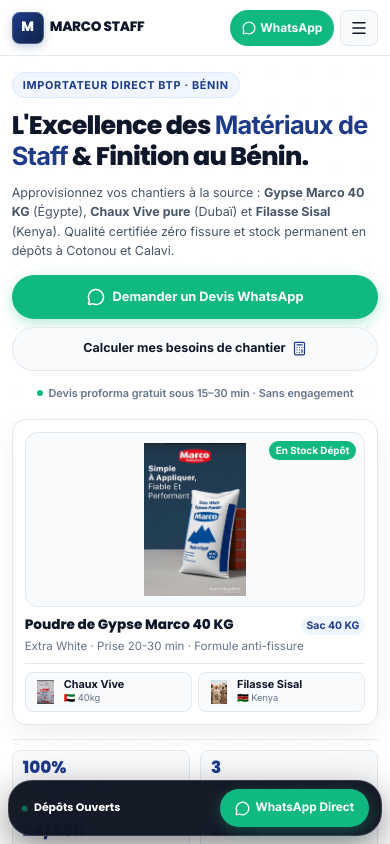
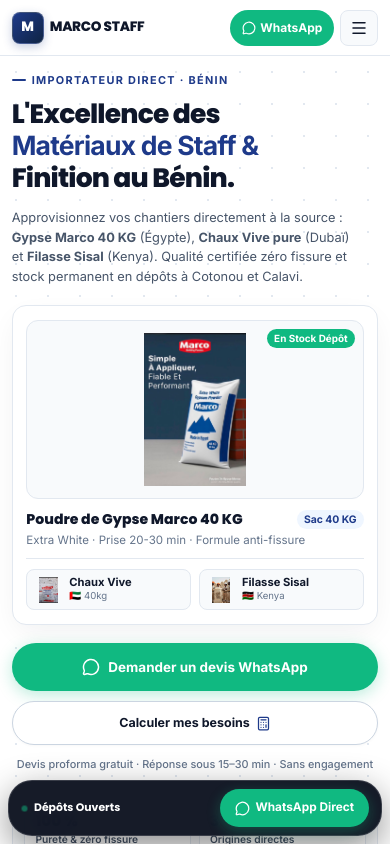
Before and after one commit to Elie-lokossou/marco-staff-benin, a React (Vite) app in the folder figma_export_2/: page / in a window 390 px wide. Shown: the top 844 px of the page. Built offline with nearby package versions, Linux system fonts and the light colour scheme; the HTML template or start-up script is replaced by a standard one.

Commit message:
feat(hero-mobile): refined editorial layout, breathing visual groups, product showcase prominence, and verified 320-430px

```diff
--- a/figma_export_2/src/App.tsx
+++ b/figma_export_2/src/App.tsx
@@ -439,6 +439,7 @@
 
 // ─── 1. Hero Section (Composition Studio 3 Matériaux Haute Définition) ───────
 // ─── 1. Hero Section (Composition Studio Desktop + Composition Mobile-First Ciblée) ──
+// ─── 1. Hero Section (Composition Studio Desktop + Composition Mobile-First Éditoriale & Aérée) ──
 function HeroSection({ onVoirProduits, onSimulateur }: { onVoirProduits: () => void; onSimulateur: () => void }) {
   return (
     <section id="accueil" style={{
@@ -450,9 +451,9 @@
     }}>
       <div className="site-container" style={{
         paddingTop: "clamp(16px, 3.5vw, 56px)",
-        paddingBottom: "clamp(24px, 4vw, 72px)",
-      }}>
-        {/* Desktop Layout (>= 769px) */}
+        paddingBottom: "clamp(28px, 5vw, 72px)",
+      }}>
+        {/* Desktop Layout (>= 769px) - Intact & Conforme */}
         <div className="hero-grid desktop-hero" style={{
           display: "grid", gridTemplateColumns: "1.15fr 0.85fr",
           gap: "clamp(20px, 3.5vw, 48px)", alignItems: "center", position: "relative",
@@ -593,91 +594,81 @@
 
         </div>
 
-        {/* Mobile Composition (<= 768px) Véritable Hiérarchie Mobile-First */}
-        <div className="mobile-hero" style={{ display: "none", flexDirection: "column", gap: 12 }}>
-
-          {/* 1. Micro-label institutionnel */}
+        {/* Mobile Composition (<= 768px) Structure Éditoriale Aérée & Mobile-First */}
+        <div className="mobile-hero" style={{ display: "none", flexDirection: "column", gap: "clamp(18px, 4.5vw, 26px)" }}>
+
+          {/* Bloc 1 & 2 & 3 : En-tête & Proposition de valeur */}
+          <div style={{ display: "flex", flexDirection: "column", gap: 10 }}>
+            {/* 1. Micro-label institutionnel éditorial */}
             <div style={{ display: "flex", alignItems: "center", gap: 6 }}>
               <span style={{
                 fontFamily: "var(--ds-font-body)",
-              fontSize: "clamp(0.68rem, 2.5vw, 0.74rem)",
+                fontSize: "clamp(0.68rem, 2.5vw, 0.72rem)",
                 fontWeight: 700,
                 color: "#1E3A8A",
-              background: "#EFF6FF",
-              border: "1px solid #DBEAFE",
-              padding: "4px 10px",
-              borderRadius: "9999px",
                 textTransform: "uppercase",
-              letterSpacing: "0.06em"
-            }}>
-              Importateur Direct BTP · Bénin
-            </span>
-          </div>
-
-          {/* 2. Headline */}
+                letterSpacing: "0.12em",
+                display: "inline-flex",
+                alignItems: "center",
+                gap: 6
+              }}>
+                <span style={{ width: 14, height: 2, background: "#1E3A8A", display: "inline-block", borderRadius: 1 }} />
+                Importateur Direct · Bénin
+              </span>
+            </div>
+
+            {/* 2. Headline avec retours à la ligne intentionnels */}
             <h1 style={{
               fontFamily: "var(--ds-font-heading)",
-            fontSize: "clamp(1.4rem, 6.5vw, 1.85rem)",
+              fontSize: "clamp(1.5rem, 6.8vw, 2.05rem)",
               fontWeight: 800,
               color: "#0F172A",
               lineHeight: 1.2,
               letterSpacing: "-0.03em",
               margin: 0,
+              maxWidth: "94%",
               wordBreak: "break-word"
             }}>
-            L&apos;Excellence des <span style={{ color: "#1E3A8A" }}>Matériaux de Staff</span> &amp; Finition au Bénin.
+              L&apos;Excellence des<br />
+              <span style={{ color: "#1E3A8A" }}>Matériaux de Staff &amp;</span><br />
+              Finition au Bénin.
             </h1>
 
-          {/* 3. Proposition de valeur courte */}
+            {/* 3. Value Proposition courte (max 3 lignes) */}
             <p style={{
               fontFamily: "var(--ds-font-body)",
-            fontSize: "clamp(0.78rem, 3.2vw, 0.88rem)",
+              fontSize: "clamp(0.8rem, 3.2vw, 0.88rem)",
               color: "#475569",
               lineHeight: 1.55,
-            margin: 0,
+              margin: "4px 0 0",
+              maxWidth: "96%",
               wordBreak: "break-word"
             }}>
-            Approvisionnez vos chantiers à la source : <strong>Gypse Marco 40 KG</strong> (Égypte), <strong>Chaux Vive pure</strong> (Dubaï) et <strong>Filasse Sisal</strong> (Kenya). Qualité certifiée zéro fissure et stock permanent en dépôts à Cotonou et Calavi.
+              Approvisionnez vos chantiers directement à la source : <strong>Gypse Marco 40 KG</strong> (Égypte), <strong>Chaux Vive pure</strong> (Dubaï) et <strong>Filasse Sisal</strong> (Kenya). Qualité certifiée zéro fissure et stock permanent en dépôts à Cotonou et Calavi.
             </p>
-
-          {/* 4 & 5. CTAs WhatsApp Principal & Simulateur Secondaire */}
-          <div style={{ display: "flex", flexDirection: "column", gap: 8, marginTop: 2 }}>
-            <WaBtn label="Demander un Devis WhatsApp" url={waUrl(`Bonjour ${COMPANY_NAME}, je souhaite un devis pour mes travaux de staff.`)} full />
-            <Button variant="neutral" iconEnd={<Calculator size={15} color="#1E3A8A" />} onClick={onSimulateur} full>
-              Calculer mes besoins de chantier
-            </Button>
-          </div>
-
-          {/* 6. Preuve / Réassurance */}
-          <div style={{ display: "flex", alignItems: "center", justifyContent: "center", gap: 6, padding: "2px 0" }}>
-            <span style={{ width: 6, height: 6, borderRadius: "50%", background: "#10B981", flexShrink: 0 }} />
-            <span style={{ fontFamily: "var(--ds-font-body)", fontSize: "clamp(0.68rem, 2.5vw, 0.72rem)", color: "#64748B", fontWeight: 600, textAlign: "center" }}>
-              Devis proforma gratuit sous 15–30 min · Sans engagement
-            </span>
-          </div>
-
-          {/* 7. Visuel Produit Central */}
+          </div>
+
+          {/* 4. Product Showcase (Marco 40 KG mis en valeur au centre) */}
           <div style={{
             background: "#FFFFFF",
             borderRadius: "clamp(14px, 3.5vw, 20px)",
             border: "1.5px solid #E2E8F0",
-            padding: "clamp(12px, 3vw, 16px)",
-            boxShadow: "0 10px 30px -4px rgba(15, 23, 42, 0.08)",
-            marginTop: 4,
+            padding: "clamp(12px, 3.5vw, 16px)",
+            boxShadow: "0 10px 30px -6px rgba(15, 23, 42, 0.07)",
             boxSizing: "border-box"
           }}>
             <div style={{
               background: "#F8FAFC",
               borderRadius: 12,
               border: "1px solid #E2E8F0",
-              height: "clamp(160px, 45vw, 200px)",
-              padding: 10,
+              height: "clamp(160px, 46vw, 200px)",
+              padding: 12,
               display: "flex",
               alignItems: "center",
               justifyContent: "center",
               position: "relative"
             }}>
-              <img src={imgSrc(imgGypse)} alt="Gypse Marco 40 KG" style={{ maxHeight: "100%", maxWidth: "100%", objectFit: "contain" }} />
+              <img src={imgSrc(imgGypse)} alt="Poudre de Gypse Marco 40 KG" style={{ maxHeight: "100%", maxWidth: "100%", objectFit: "contain" }} />
               <span style={{
                 position: "absolute", top: 8, right: 8,
                 background: "#10B981", color: "white", fontSize: "0.62rem", fontWeight: 700, padding: "2px 7px", borderRadius: 9999
@@ -686,58 +677,117 @@
               </span>
             </div>
 
-            <div style={{ marginTop: 8 }}>
+            <div style={{ marginTop: 10 }}>
               <div style={{ display: "flex", justifyContent: "space-between", alignItems: "center", marginBottom: 2 }}>
-                <span style={{ fontFamily: "var(--ds-font-heading)", fontSize: "clamp(0.85rem, 3vw, 0.95rem)", fontWeight: 800, color: "#0F172A" }}>
+                <span style={{ fontFamily: "var(--ds-font-heading)", fontSize: "clamp(0.88rem, 3.2vw, 0.98rem)", fontWeight: 800, color: "#0F172A" }}>
                   Poudre de Gypse Marco 40 KG
                 </span>
-                <span style={{ background: "#EFF6FF", color: "#1E3A8A", fontSize: "0.65rem", fontWeight: 700, padding: "2px 6px", borderRadius: 9999 }}>
+                <span style={{ background: "#EFF6FF", color: "#1E3A8A", fontSize: "0.65rem", fontWeight: 700, padding: "2px 7px", borderRadius: 9999 }}>
                   Sac 40 KG
                 </span>
               </div>
-              <p style={{ fontFamily: "var(--ds-font-body)", fontSize: "0.72rem", color: "#64748B", margin: 0 }}>
+              <p style={{ fontFamily: "var(--ds-font-body)", fontSize: "0.72rem", color: "#64748B", margin: 0, lineHeight: 1.4 }}>
                 Extra White · Prise 20-30 min · Formule anti-fissure
               </p>
             </div>
 
-            {/* Mini thumbnails 2 other products */}
-            <div style={{ display: "grid", gridTemplateColumns: "1fr 1fr", gap: 6, marginTop: 8, paddingTop: 8, borderTop: "1px solid #E2E8F0" }}>
-              <div onClick={onVoirProduits} style={{ display: "flex", alignItems: "center", gap: 6, background: "#F8FAFC", padding: "6px 8px", borderRadius: 8, cursor: "pointer", border: "1px solid #E2E8F0" }}>
-                <div style={{ width: 24, height: 24, flexShrink: 0, display: "flex", alignItems: "center", justifyContent: "center" }}>
+            {/* Mini vignettes Chaux et Sisal */}
+            <div style={{ display: "grid", gridTemplateColumns: "1fr 1fr", gap: 8, marginTop: 10, paddingTop: 10, borderTop: "1px solid #E2E8F0" }}>
+              <div onClick={onVoirProduits} style={{ display: "flex", alignItems: "center", gap: 8, background: "#F8FAFC", padding: "6px 8px", borderRadius: 8, cursor: "pointer", border: "1px solid #E2E8F0" }}>
+                <div style={{ width: 26, height: 26, flexShrink: 0, display: "flex", alignItems: "center", justifyContent: "center" }}>
                   <img src={imgSrc(imgChaux)} alt="Chaux Vive" style={{ maxHeight: "100%", maxWidth: "100%", objectFit: "contain" }} />
                 </div>
                 <div style={{ minWidth: 0 }}>
-                  <div style={{ fontSize: "0.68rem", fontWeight: 700, color: "#0F172A", lineHeight: 1.1, overflow: "hidden", textOverflow: "ellipsis", whiteSpace: "nowrap" }}>Chaux Vive</div>
-                  <div style={{ fontSize: "0.58rem", color: "#64748B" }}>🇦🇪 40kg</div>
-                </div>
-              </div>
-
-              <div onClick={onVoirProduits} style={{ display: "flex", alignItems: "center", gap: 6, background: "#F8FAFC", padding: "6px 8px", borderRadius: 8, cursor: "pointer", border: "1px solid #E2E8F0" }}>
-                <div style={{ width: 24, height: 24, flexShrink: 0, display: "flex", alignItems: "center", justifyContent: "center" }}>
+                  <div style={{ fontSize: "0.7rem", fontWeight: 700, color: "#0F172A", lineHeight: 1.1, overflow: "hidden", textOverflow: "ellipsis", whiteSpace: "nowrap" }}>Chaux Vive</div>
+                  <div style={{ fontSize: "0.6rem", color: "#64748B" }}>🇦🇪 40kg</div>
+                </div>
+              </div>
+
+              <div onClick={onVoirProduits} style={{ display: "flex", alignItems: "center", gap: 8, background: "#F8FAFC", padding: "6px 8px", borderRadius: 8, cursor: "pointer", border: "1px solid #E2E8F0" }}>
+                <div style={{ width: 26, height: 26, flexShrink: 0, display: "flex", alignItems: "center", justifyContent: "center" }}>
                   <img src={imgSrc(imgFilasse)} alt="Filasse Sisal" style={{ maxHeight: "100%", maxWidth: "100%", objectFit: "contain" }} />
                 </div>
                 <div style={{ minWidth: 0 }}>
-                  <div style={{ fontSize: "0.68rem", fontWeight: 700, color: "#0F172A", lineHeight: 1.1, overflow: "hidden", textOverflow: "ellipsis", whiteSpace: "nowrap" }}>Filasse Sisal</div>
-                  <div style={{ fontSize: "0.58rem", color: "#64748B" }}>🇰🇪 Kenya</div>
-                </div>
-              </div>
-            </div>
-          </div>
-
-          {/* 8. Statistiques */}
-          <div className="hero-stats-grid" style={{
-            display: "grid", gridTemplateColumns: "repeat(2, 1fr)", gap: 8,
-            paddingTop: 10, borderTop: "1.5px solid #E2E8F0", marginTop: 2
+                  <div style={{ fontSize: "0.7rem", fontWeight: 700, color: "#0F172A", lineHeight: 1.1, overflow: "hidden", textOverflow: "ellipsis", whiteSpace: "nowrap" }}>Filasse Sisal</div>
+                  <div style={{ fontSize: "0.6rem", color: "#64748B" }}>🇰🇪 Kenya</div>
+                </div>
+              </div>
+            </div>
+          </div>
+
+          {/* Bloc 5, 6 & 7 : CTAs & Micro-Réassurance */}
+          <div style={{ display: "flex", flexDirection: "column", gap: 10 }}>
+            {/* 5. Primary CTA WhatsApp */}
+            <a href={waUrl(`Bonjour ${COMPANY_NAME}, je souhaite un devis pour mes travaux de staff.`)} target="_blank" rel="noopener noreferrer" style={{
+              display: "flex", alignItems: "center", justifyContent: "center", gap: 8,
+              background: "#10B981", color: "#FFFFFF",
+              fontFamily: "var(--ds-font-body)", fontSize: "clamp(0.84rem, 3.2vw, 0.94rem)",
+              fontWeight: 700, padding: "13px 20px", minHeight: 48,
+              borderRadius: "9999px", textDecoration: "none",
+              boxShadow: "0 4px 16px rgba(16, 185, 129, 0.28)",
+              width: "100%", boxSizing: "border-box", textAlign: "center",
+              transition: "all 0.2s ease"
+            }}>
+              <MessageCircle size={18} style={{ flexShrink: 0 }} />
+              <span>Demander un devis WhatsApp</span>
+            </a>
+
+            {/* 6. Secondary CTA Calculer mes besoins */}
+            <button onClick={onSimulateur} style={{
+              display: "flex", alignItems: "center", justifyContent: "center", gap: 6,
+              background: "#FFFFFF", color: "#0F172A",
+              border: "1.5px solid #CBD5E1",
+              fontFamily: "var(--ds-font-body)", fontSize: "clamp(0.78rem, 3vw, 0.86rem)",
+              fontWeight: 700, padding: "12px 18px", minHeight: 44,
+              borderRadius: "9999px", cursor: "pointer",
+              width: "100%", boxSizing: "border-box",
+              boxShadow: "0 1px 3px rgba(0,0,0,0.03)",
+              transition: "all 0.2s ease"
+            }}>
+              <span>Calculer mes besoins</span>
+              <Calculator size={15} color="#1E3A8A" />
+            </button>
+
+            {/* 7. Micro-Réassurance discrète */}
+            <div style={{ textAlign: "center", paddingTop: 2 }}>
+              <p style={{
+                fontFamily: "var(--ds-font-body)",
+                fontSize: "clamp(0.68rem, 2.5vw, 0.72rem)",
+                color: "#64748B",
+                fontWeight: 500,
+                margin: 0,
+                lineHeight: 1.4
+              }}>
+                Devis proforma gratuit · Réponse sous 15–30 min · Sans engagement
+              </p>
+            </div>
+          </div>
+
+          {/* 8. Trust Stats dans un bloc distinct */}
+          <div style={{
+            background: "#F8FAFC",
+            borderRadius: "clamp(12px, 3vw, 16px)",
+            border: "1.5px solid #E2E8F0",
+            padding: "clamp(10px, 3vw, 14px)",
+            display: "grid",
+            gridTemplateColumns: "repeat(2, 1fr)",
+            gap: 8,
+            boxSizing: "border-box"
           }}>
             {[
-              { val: "100%", label: "Pureté & Zéro Fissure" },
-              { val: "3", label: "Origines Directes Usine" },
-              { val: "24/48h", label: "Livraison sur Chantier" },
-              { val: "Stock", label: "Permanent en Dépôt" },
+              { val: "100 %", label: "Pureté & zéro fissure" },
+              { val: "3", label: "Origines directes" },
+              { val: "24–48h", label: "Livraison chantier" },
+              { val: "STOCK", label: "Permanent en dépôt" },
             ].map(({ val, label }) => (
-              <div key={label} style={{ background: "#F8FAFC", padding: "8px 10px", borderRadius: 8, border: "1px solid #E2E8F0" }}>
-                <div style={{ fontFamily: "var(--ds-font-heading)", fontSize: "1.05rem", fontWeight: 800, color: "#1E3A8A", lineHeight: 1 }}>{val}</div>
-                <div style={{ fontFamily: "var(--ds-font-body)", fontSize: "0.65rem", color: "#64748B", marginTop: 3, fontWeight: 600 }}>{label}</div>
+              <div key={label} style={{
+                background: "#FFFFFF",
+                padding: "9px 10px",
+                borderRadius: 8,
+                border: "1px solid #E2E8F0"
+              }}>
+                <div style={{ fontFamily: "var(--ds-font-heading)", fontSize: "clamp(0.95rem, 3.5vw, 1.15rem)", fontWeight: 800, color: "#1E3A8A", lineHeight: 1.1 }}>{val}</div>
+                <div style={{ fontFamily: "var(--ds-font-body)", fontSize: "clamp(0.64rem, 2.2vw, 0.7rem)", color: "#475569", marginTop: 3, fontWeight: 600, lineHeight: 1.25 }}>{label}</div>
               </div>
             ))}
           </div>
```
Lines whose indentation alone changed are shown as unchanged.
